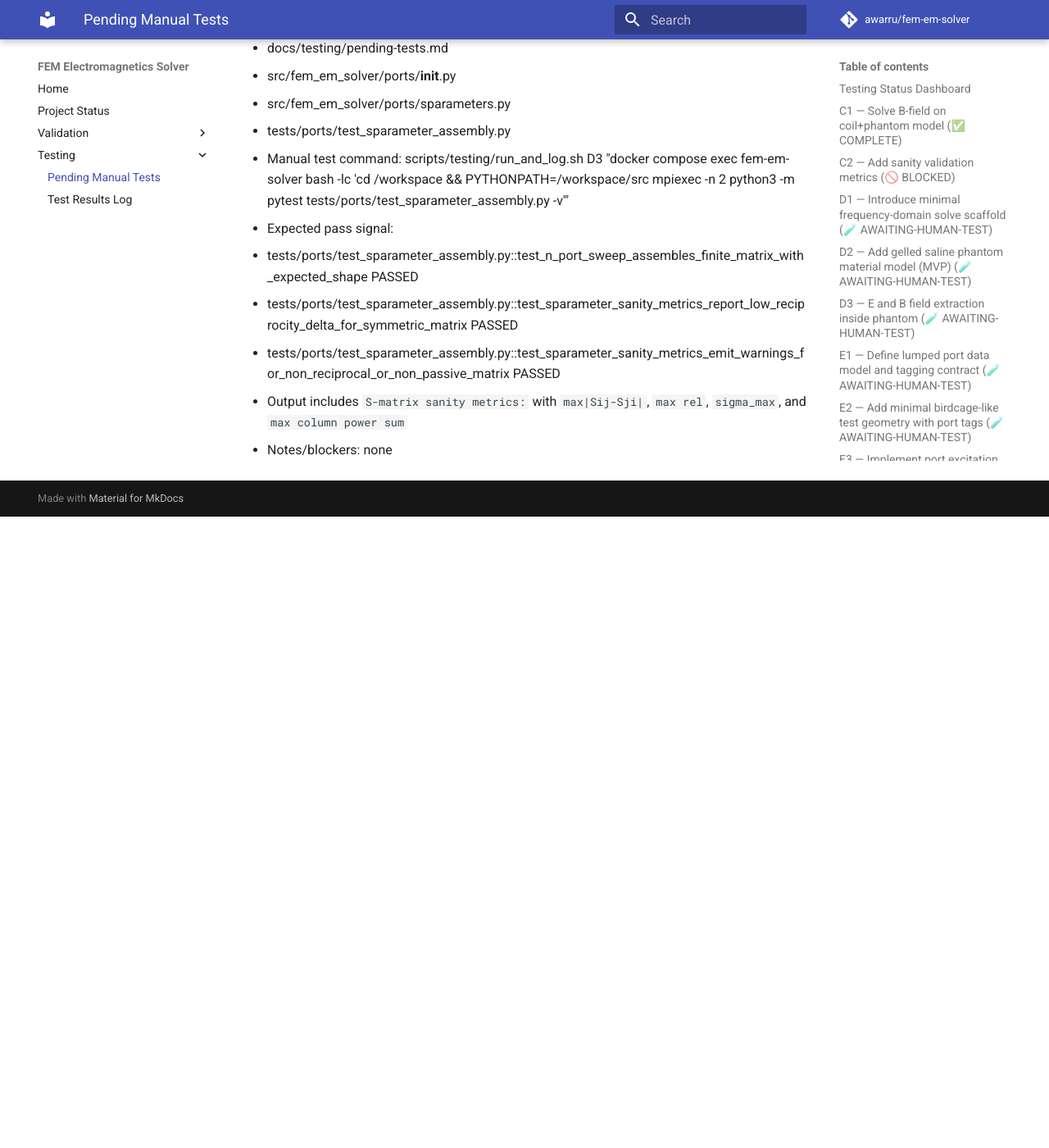
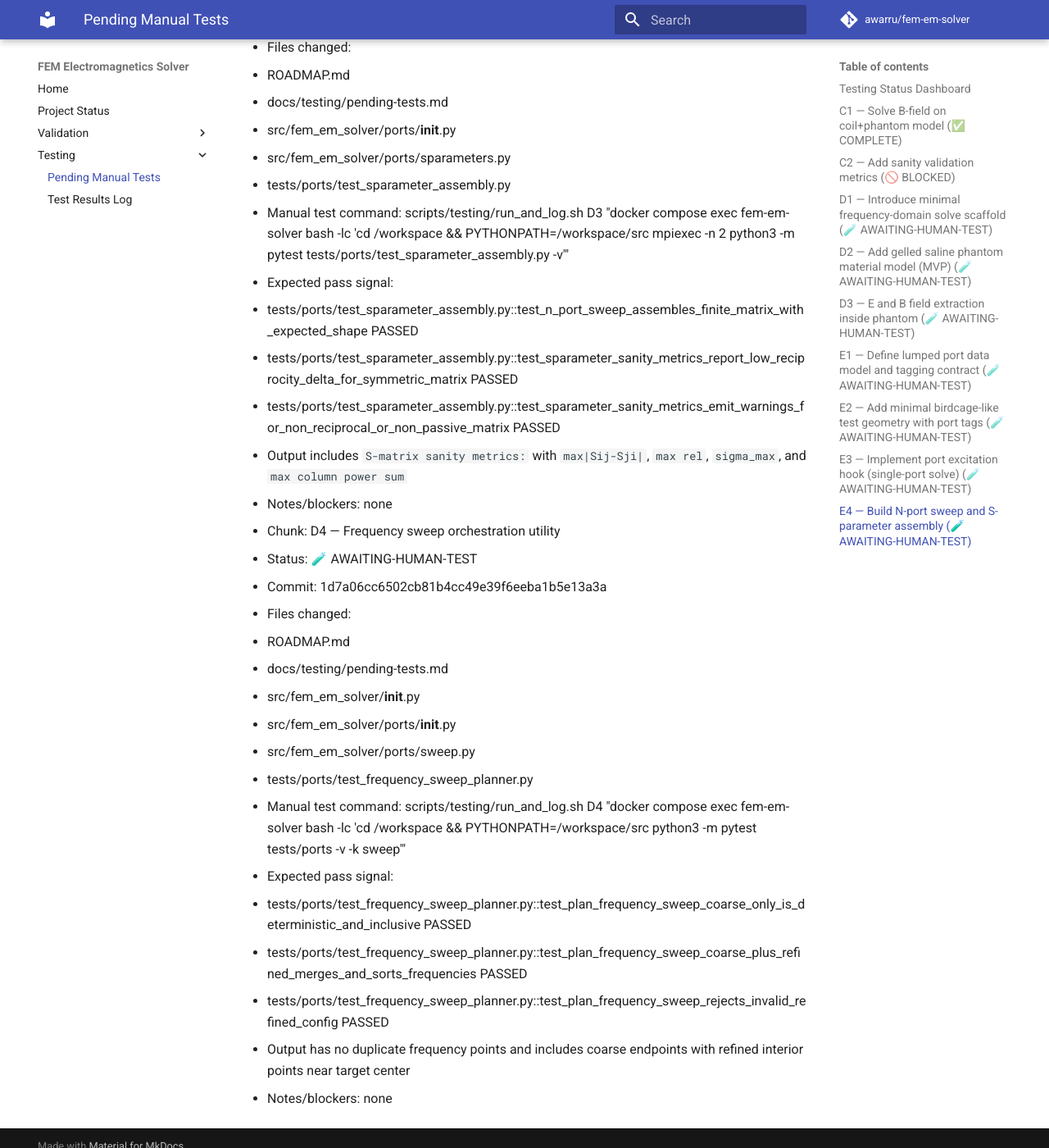
Before and after one commit to awarru/fem-em-solver, an MkDocs documentation site: the page built from docs/testing/pending-tests.md, in a window 1280 px wide and 1400 px high, scrolled down 22697 px. Shown: the whole window at 82% size. Built offline with MkDocs 1.6.1 and Material for MkDocs 9.7.7, drawn with Linux system fonts in a browser that asks for light colours; comment, search, counter and statistics services are not loaded; before the commit the page ends 23327 px from its top, so only the background shows below that; some of the changed text lies outside the part shown.

Commit message:
Record D4 pending human test instructions

```diff
--- a/docs/testing/pending-tests.md
+++ b/docs/testing/pending-tests.md
@@ -45,6 +45,7 @@
 | D1 | 🧪 AWAITING-HUMAN-TEST | `4de76c5c30c92f45ba04f4ff2ac75a3f55046e2b` | none |
 | D2 | 🧪 AWAITING-HUMAN-TEST | `9bc581074a33c5f5de2f5102a53f8f5fd01f2b40` | none |
 | D3 | 🧪 AWAITING-HUMAN-TEST | `1c71ea3d3e42f97ff41aa2003697b44a93f4e684` | none |
+| D4 | 🧪 AWAITING-HUMAN-TEST | `1d7a06cc6502cb81b4cc49e39f6eeba1b5e13a3a` | none |
 | A1 | 🧪 AWAITING-HUMAN-TEST | `79e5cb22abfb2ed757cd30937d6a4d97e5363b29` | none |
 | A2 | 🧪 AWAITING-HUMAN-TEST | `529cc557998f51e48025a7fef4323cc54c259a2d` | none |
 | A3 | 🧪 AWAITING-HUMAN-TEST | `9a61957e79936c9588d15805cfec10509afb76f3` | none |
@@ -608,3 +609,21 @@
   - tests/ports/test_sparameter_assembly.py::test_sparameter_sanity_metrics_emit_warnings_for_non_reciprocal_or_non_passive_matrix PASSED
   - Output includes `S-matrix sanity metrics:` with `max|Sij-Sji|`, `max rel`, `sigma_max`, and `max column power sum`
 - Notes/blockers: none
+
+- Chunk: D4 — Frequency sweep orchestration utility
+- Status: 🧪 AWAITING-HUMAN-TEST
+- Commit: 1d7a06cc6502cb81b4cc49e39f6eeba1b5e13a3a
+- Files changed:
+  - ROADMAP.md
+  - docs/testing/pending-tests.md
+  - src/fem_em_solver/__init__.py
+  - src/fem_em_solver/ports/__init__.py
+  - src/fem_em_solver/ports/sweep.py
+  - tests/ports/test_frequency_sweep_planner.py
+- Manual test command: scripts/testing/run_and_log.sh D4 "docker compose exec fem-em-solver bash -lc 'cd /workspace && PYTHONPATH=/workspace/src python3 -m pytest tests/ports -v -k sweep'"
+- Expected pass signal:
+  - tests/ports/test_frequency_sweep_planner.py::test_plan_frequency_sweep_coarse_only_is_deterministic_and_inclusive PASSED
+  - tests/ports/test_frequency_sweep_planner.py::test_plan_frequency_sweep_coarse_plus_refined_merges_and_sorts_frequencies PASSED
+  - tests/ports/test_frequency_sweep_planner.py::test_plan_frequency_sweep_rejects_invalid_refined_config PASSED
+  - Output has no duplicate frequency points and includes coarse endpoints with refined interior points near target center
+- Notes/blockers: none
```
